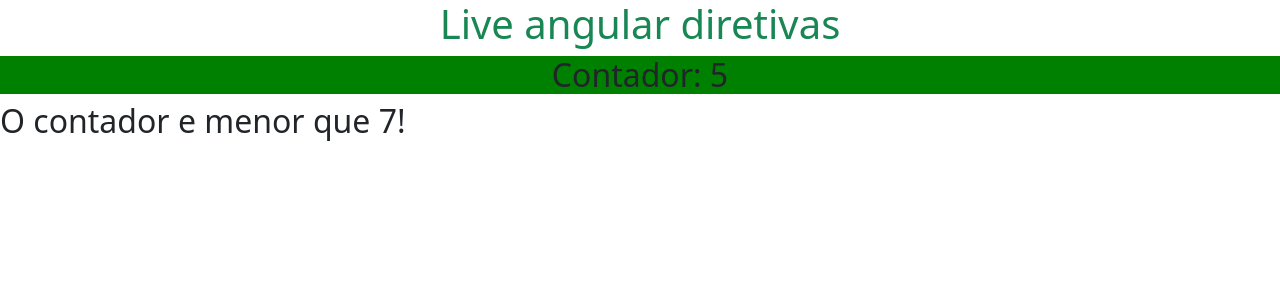
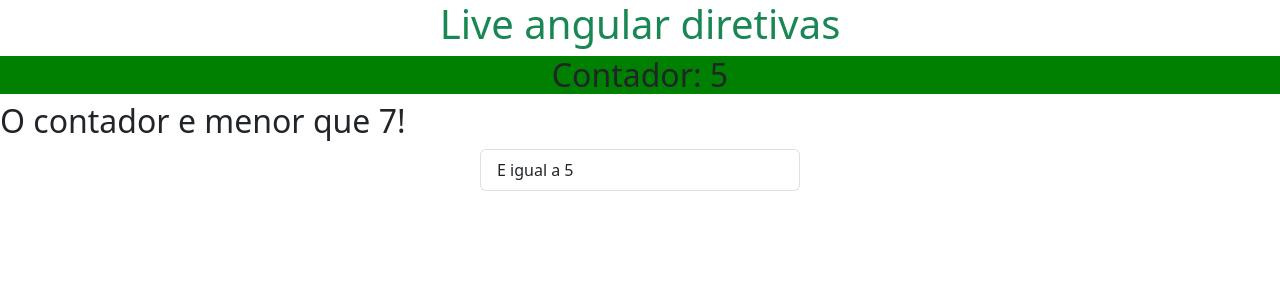
Before and after one commit to peoft/angular-live, an Angular app: page / in a window 1280 px wide. Shown: the top 300 px of the page. Built offline with nearby package versions, Linux system fonts and the light colour scheme.

Commit message:
Usando ngSwitch

```diff
--- a/src/app/app.component.html
+++ b/src/app/app.component.html
@@ -18,3 +18,23 @@
 <ng-template #menor>
   <h2>O contador e menor que 7!</h2>
 </ng-template>
+
+<ul [ngSwitch]="count" class="list-group mx-auto col-3">
+  <li
+    class="list-group-item"
+    *ngSwitchCase="3"
+  >E igual a 3</li>
+  <li     class="list-group-item"
+  *ngSwitchCase="5"
+  >E igual a 5</li>
+
+  <li     class="list-group-item"
+    *ngSwitchCase="8"
+  >E igual a 8</li>
+  <li
+    class="list-group-item"
+    *ngSwitchDefault
+  >
+    ESSE E O DEFAULT
+  </li>
+</ul>
```
